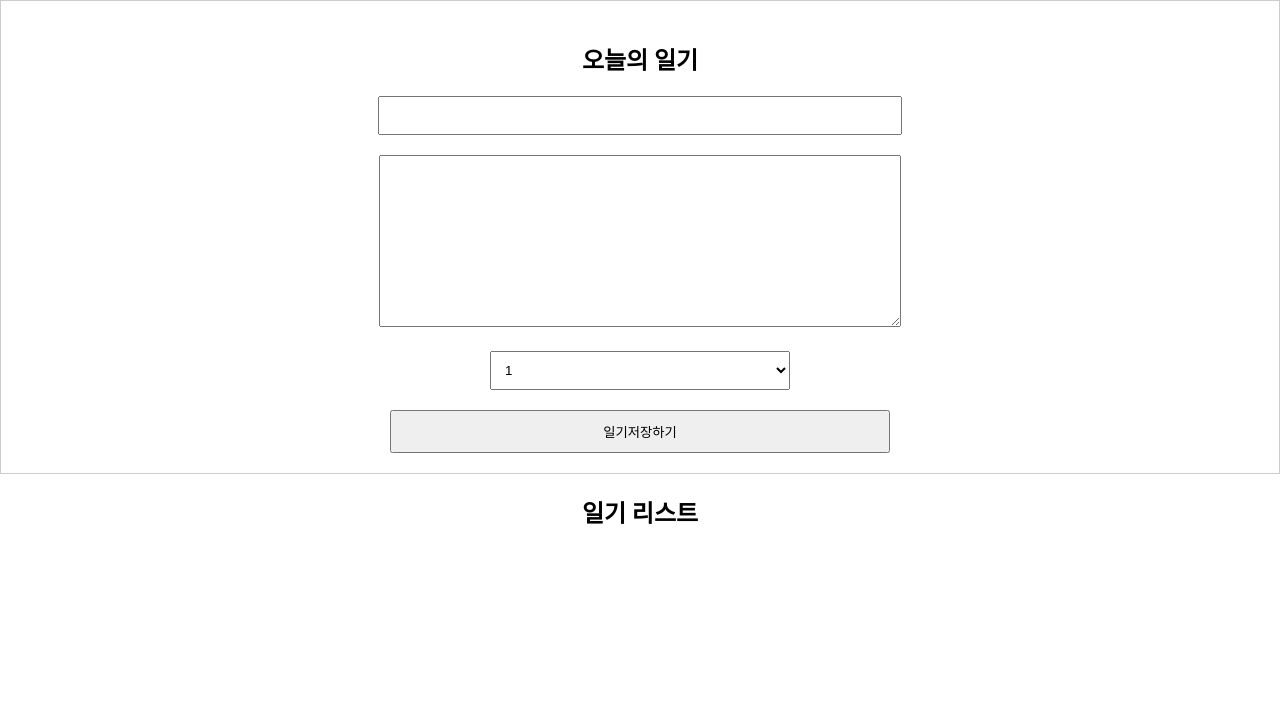
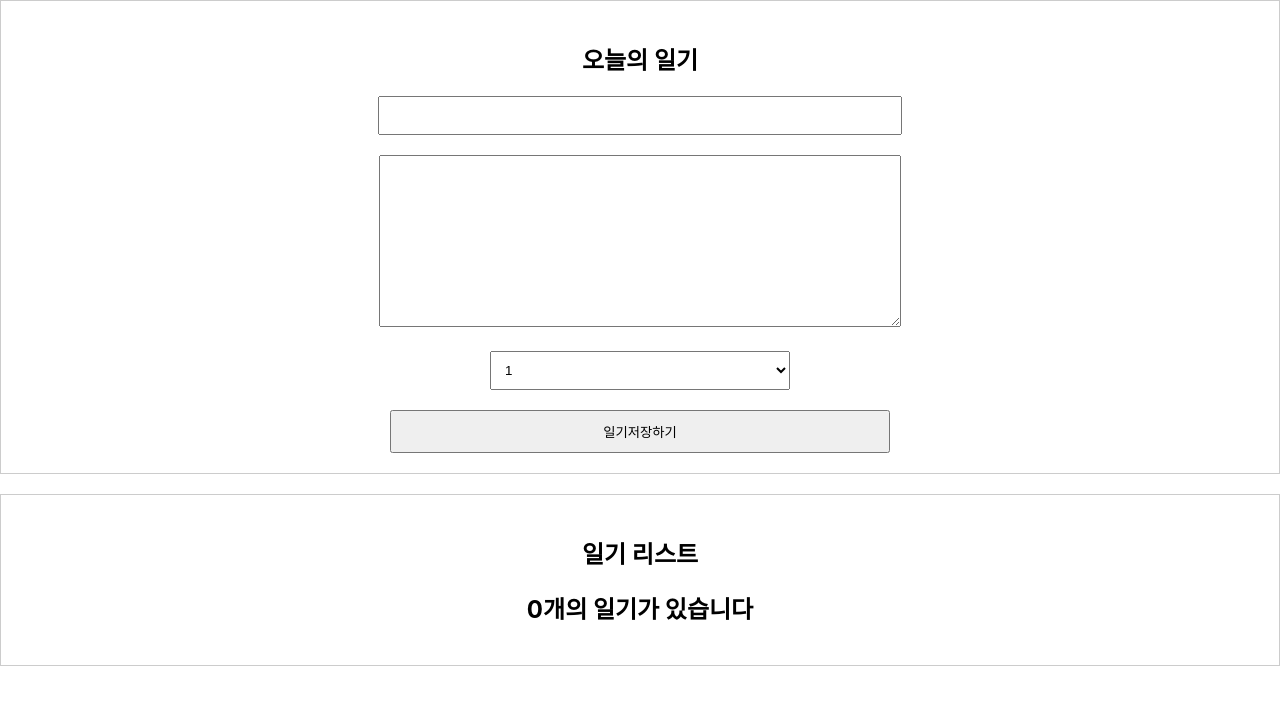
Before and after one commit to Xeostop1/SimpleDiary, a React (Create React App) app: page / in a window 1280 px wide. Shown: the top 704 px of the page. Built offline with nearby package versions, Linux system fonts and the light colour scheme.

Commit message:
add: 일기 직접 작성후 리스트 보여주기

```diff
--- a/src/App.css
+++ b/src/App.css
@@ -61,3 +61,36 @@
   padding: 10px;
   cursor: pointer;
 }
+
+/* 일기 리스트 */
+.DiaryList{
+  border: 1px solid #ccc;
+  padding: 20px;
+  margin-top: 20px;
+}
+.DiaryList h2{
+  text-align: center;
+}
+
+/* 일기 아이템 */
+.DiaryItem{
+  background-color: rgb(240,240,240);
+  margin-bottom: 10px;
+  padding: 20px;
+}
+
+.DiaryItem .info{
+  border-bottom: 1px solid #ccc;
+  padding-bottom: 10px;
+  margin-bottom: 10px;
+}
+
+.DiaryItem .date{
+  color: gray;
+}
+
+.DiaryItem .content{
+  font-weight: bold;
+  margin-bottom: 30px;
+  margin-top: 30px;
+}
--- a/src/App.js
+++ b/src/App.js
@@ -1,44 +1,66 @@
 import './App.css';
 import DirayEditor from './DiaryEditor';
 import DiaryList from './DiaryList';
+import { useState } from 'react';
+import { useRef } from 'react';
 
-const dummyList=[
-  {
-    id:1,
-    author:"작성자",
-    content:"일기리스트 테스트중입니다1",
-    emotion:2,
-    created_date:new Date().getTime()  //현재시간을 생성하는 객체를 선언
-  },
-  {
-    id:2,
-    author:"홍길동",
-    content:"일기리스트 테스트중입니다2",
-    emotion:3,
-    created_date:new Date().getTime()  //현재시간을 생성하는 객체를 선언
-  },
-  {
-    id:3,
-    author:"고길동",
-    content:"일기리스트 테스트중입니다3",
-    emotion:4,
-    created_date:new Date().getTime()  //현재시간을 생성하는 객체를 선언
-  },
-  {
-    id:4,
-    author:"둘리",
-    content:"일기리스트 테스트중입니다4",
-    emotion:5,
-    created_date:new Date().getTime()  //현재시간을 생성하는 객체를 선언
-  },
-];
+// const dummyList=[
+//   {
+//     id:1,
+//     author:"작성자",
+//     content:"일기리스트 테스트중입니다1",
+//     emotion:2,
+//     created_date:new Date().getTime()  //현재시간을 생성하는 객체를 선언
+//   },
+//   {
+//     id:2,
+//     author:"홍길동",
+//     content:"일기리스트 테스트중입니다2",
+//     emotion:3,
+//     created_date:new Date().getTime()  //현재시간을 생성하는 객체를 선언
+//   },
+//   {
+//     id:3,
+//     author:"고길동",
+//     content:"일기리스트 테스트중입니다3",
+//     emotion:4,
+//     created_date:new Date().getTime()  //현재시간을 생성하는 객체를 선언
+//   },
+//   {
+//     id:4,
+//     author:"둘리",
+//     content:"일기리스트 테스트중입니다4",
+//     emotion:5,
+//     created_date:new Date().getTime()  //현재시간을 생성하는 객체를 선언
+//   },
+// ];
 
 
 function App() {
+
+  const[data, setData]=useState([]);
+
+  const dateId=useRef(0);
+
+  const onCreate=(author,content,emotion)=>{
+    const created_date=new Date().getTime();
+    const newItem={
+      author,
+      content,
+      emotion,
+      created_date,
+      id: dateId.current
+    }
+    dateId.current+=1;
+    setData([newItem,...data]);
+    //뉴아이템을 먼저 보여주고, 기존 데이터들을(useState에 사용한) 나중에 세팅
+    //[나는 객체또는 배열사용하니까 꼭 []을 잊지말자@!@ 제발 ㅠㅠ]
+  };
+
   return (
     <div className="App">
-      <DirayEditor/>
-      <DiaryList diaryList={dummyList}/>
+      <DirayEditor onCreate={onCreate}/>
+      <DiaryList diaryList={data}/>
     </div>
   );
 }
--- a/src/DiaryEditor.js
+++ b/src/DiaryEditor.js
@@ -2,7 +2,7 @@ import {useRef, useState } from "react";
 import App from './App';
 
 //author: 작가 어써
-const DirayEditor=()=>{
+const DirayEditor=({onCreate})=>{
     const authorInput=useRef();
     const contentInput=useRef();
     //글쓴이의 값을 스테이터스로 활용하기 위해 useState 사용
@@ -64,6 +64,7 @@ const DirayEditor=()=>{
             contentInput.current.focus();
             return
         }
+        onCreate(state.author, state.content, state.emotion);
         alert("저장성공");
     }
     // ref={authorInput} 해주면 알아서 리액트가 돔요소를 가지고 온데 똑똑하구만
--- /dev/null
+++ b/src/DiaryItem.js
@@ -0,0 +1,18 @@
+const DiaryItem=({author, content, created_date, emotion, id})=>{
+    let time=new Date(created_date).toLocaleString();
+    return(
+        <div className="DiaryItem">
+            <div className="info">
+                <span>작성자: {author} | 감정 : {emotion} </span>
+                <br/>
+                <span className="date">
+                    {time}
+                </span>
+            </div>
+            <div className="content">{content}</div>
+        </div>
+    )
+};
+
+export default DiaryItem;
+//toLocaleString() 데이트 안에있는 메서드! 꼭 ()을 사용해 주자
--- a/src/DiaryList.js
+++ b/src/DiaryList.js
@@ -1,9 +1,27 @@
-const DiaryList=(diaryList)=>{
+import DiaryItem from "./DiaryItem";
+
+const DiaryList=({diaryList})=>{
     console.log(diaryList);
     return(
         <div className="DiaryList">
             <h2>일기 리스트</h2>
+            <h2>{diaryList.length}개의 일기가 있습니다</h2>
+            <div>
+                {diaryList.map((it)=>(
+                    <DiaryItem key={it.id}{...it}/>
+                ))}
+            </div>
         </div>
     );
 }
+DiaryList.defaultProps={
+    diaryList:[]//프롭스를 오류가 나도 빈배열을 바로 보여 줄 수 있도록 디폴트값을 빈배열로 설정
+}
 export default DiaryList;
+
+//key 세팅방법
+//1.컴퍼넌트(반복되고 있는 부분)에 직접 세팅(대신 객체 자료에 primarykey가 될만한 것이 있어야함 )
+//<div key={it.id}>
+//2. 맵에 idx을 이용하여 세팅(안에 primarykey가 될게 있다면 사용하지 않는 편이 효과적, 배열의 인덱스라서 변동폭이 너무 큼 )
+//{diaryList.map((it, idx)=>(
+    //<div key={idx}>
```
